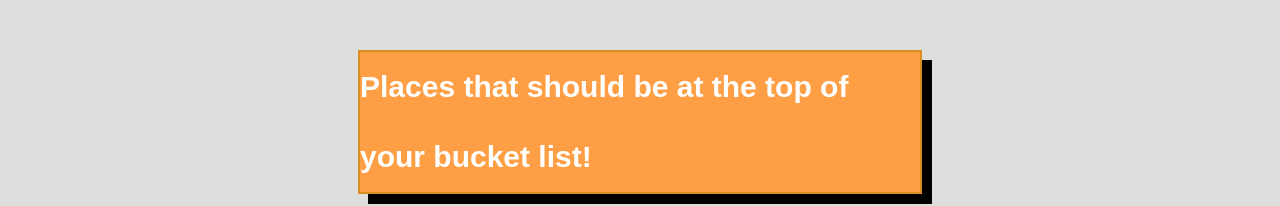
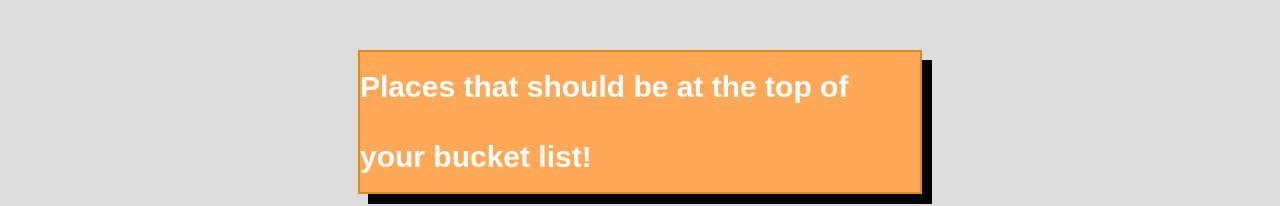
Before and after one commit to farzeenrashid/Vancouver-City-Guide, a plain HTML site: page index.html in a window 1280 px wide. Shown: the part 1880-2086 px from the top of the page. Drawn offline with Linux system fonts and the light colour scheme; a web font is replaced by a local one.

Commit message:
Edit styles.css

```diff
--- a/styles.css
+++ b/styles.css
@@ -230,7 +230,7 @@ button:active {
 .places-text-box {
     display: flex;
     justify-content: center;
-    background-color: rgb(255, 159, 69);
+    background-color: rgb(255, 169, 88);
     border-color: rgb(216, 141, 29);
     border-style: solid;
     border-width: 2px;
```
